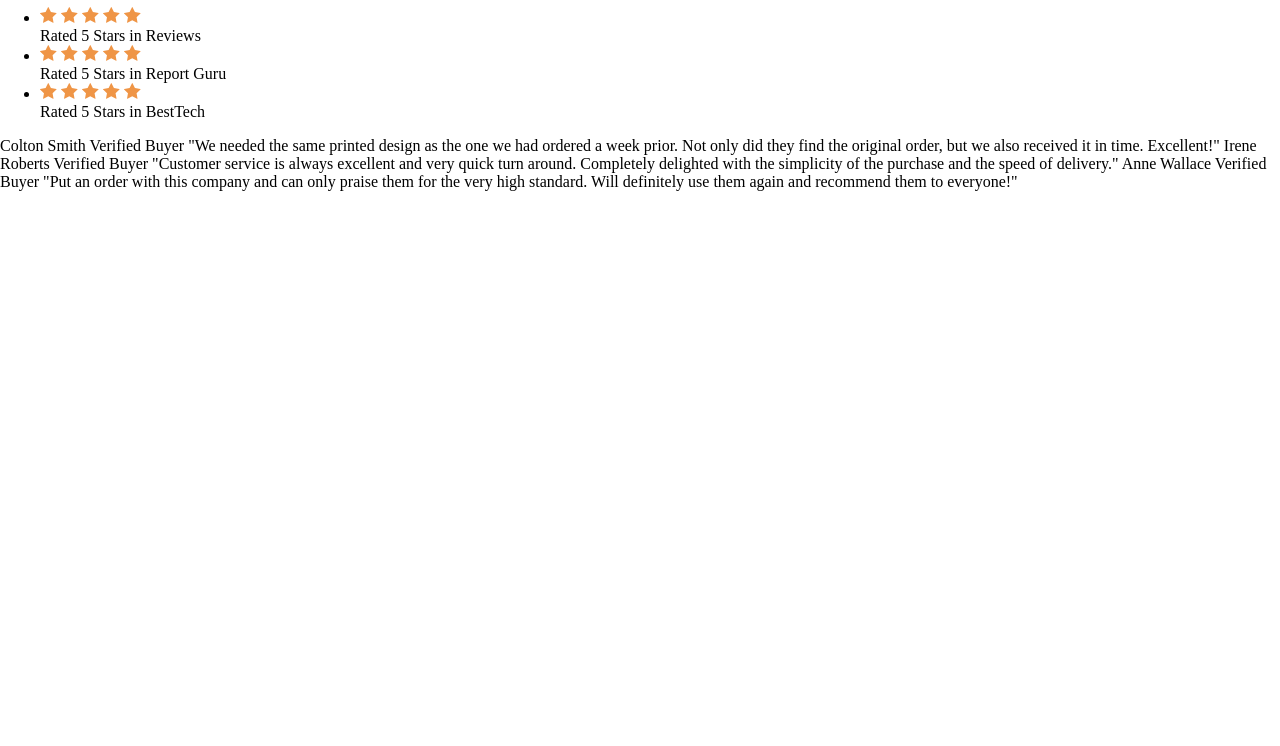
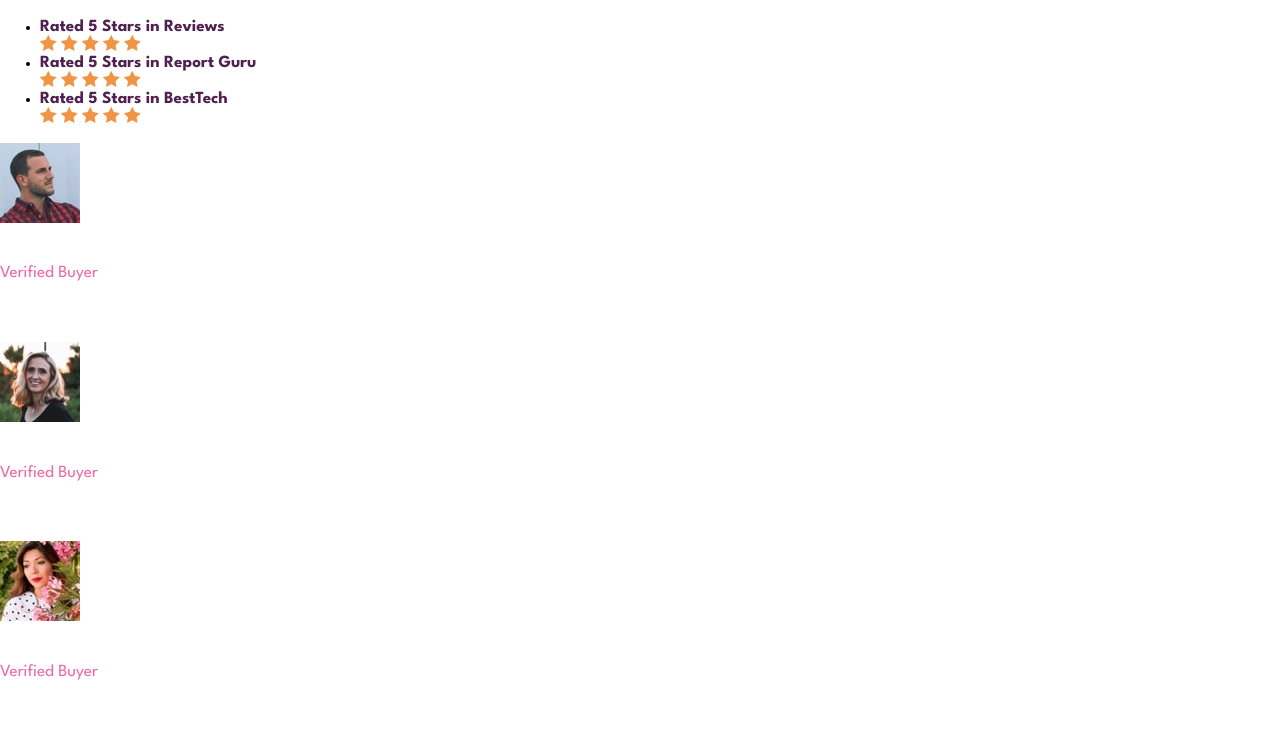
Before and after one commit to radektomasek/fm-social-proof-section, a website built with Parcel: page index.html in a window 1280 px wide. Shown: the part 54-800 px from the top of the page. Built offline with nearby package versions, Linux system fonts and the light colour scheme.

Commit message:
Extended the HTML structure + added more styling (variables, sizes, colors, etc.)

```diff
--- a/index.html
+++ b/index.html
@@ -20,70 +20,97 @@
             See what our satisfied customers are saying about our services.</p>
     </section>
     <section class="review">
-        <ul>
-            <li>
-                <div>
-                    <div>
+        <ul class="review__items">
+            <li class="review__item">
+                <h2 class="review__title">Rated 5 Stars in Reviews</h2>
+                <div class="review__score">
                     <img src="./assets/icon-star.svg" alt="">
                     <img src="./assets/icon-star.svg" alt="">
                     <img src="./assets/icon-star.svg" alt="">
                     <img src="./assets/icon-star.svg" alt="">
                     <img src="./assets/icon-star.svg" alt="">
                 </div>
-                    <p>Rated 5 Stars in Reviews</p>
-                </div>
             </li>
-            <li>
-                <div>
+            <li class="review__item">
+                <h2 class="review__title">Rated 5 Stars in Report Guru</h2>
+                <div class="review__score">
                     <img src="./assets/icon-star.svg" alt="">
                     <img src="./assets/icon-star.svg" alt="">
                     <img src="./assets/icon-star.svg" alt="">
                     <img src="./assets/icon-star.svg" alt="">
                     <img src="./assets/icon-star.svg" alt="">
-                    <p>Rated 5 Stars in Report Guru</p>
+
                 </div>
             </li>
-            <li>
-                <div>
+            <li class="review__item">
+                <h2 class="review__title">Rated 5 Stars in BestTech</h2>
+                <div class="review__score">
                     <img src="./assets/icon-star.svg" alt="">
                     <img src="./assets/icon-star.svg" alt="">
                     <img src="./assets/icon-star.svg" alt="">
                     <img src="./assets/icon-star.svg" alt="">
                     <img src="./assets/icon-star.svg" alt="">
-                    <p>Rated 5 Stars in BestTech</p>
                 </div>
             </li>
         </ul>
     </section>
     <section class="testemonial">
         <div class="card">
-            <div class="card__heading">
-
+            <div class="card__profile profile">
+                <div class="profile__illustration">
+                    <img src="./assets/image-colton.jpg" alt="Colton Smith's Profile Picture">
                 </div>
-            <div class="card__quote">
-
+                <div class="profile__name">
+                    <h3>Colton Smith</h3>
+                    <h4>Verified Buyer</h4>
                 </div>
             </div>
-
-
+            <blockquote class="card__quotation"
+                cite="https://www.frontendmentor.io/challenges/social-proof-section-6e0qTv_bA">
+                <p>
+                    &quot;We needed the same printed design as the one we had ordered a week prior.
+                    Not only did they find the original order, but we also received it in time.
+                    Excellent!&quot;
+                </p>
+            </blockquote>
+        </div>
+        <div class="card">
+            <div class="card__profile profile">
+                <div class="profile__illustration">
+                    <img src="./assets/image-irene.jpg" alt="Irene Roberts's Profile Picture">
+                </div>
+                <div class="profile__name">
+                    <h3>Irene Roberts</h3>
+                    <h4>Verified Buyer</h4>
+                </div>
+            </div>
+            <blockquote class="card__quotation"
+                cite="https://www.frontendmentor.io/challenges/social-proof-section-6e0qTv_bA">
+                <p>
+                    &quot;Customer service is always excellent and very quick turn around. Completely
+                    delighted with the simplicity of the purchase and the speed of delivery.&quot;
+                </p>
+            </blockquote>
+        </div>
+        <div class="card">
+            <div class="card__profile profile">
+                <div class="profile__illustration">
+                    <img src="./assets/image-anne.jpg" alt="Anne Wallace's Profile Picture">
+                </div>
+                <div class="profile__name">
+                    <h3>Anne Wallace</h3>
+                    <h4>Verified Buyer</h4>
+                </div>
+            </div>
+            <blockquote class="card__quotation"
+                cite="https://www.frontendmentor.io/challenges/social-proof-section-6e0qTv_bA">
+                <p>
+                    &quot;Put an order with this company and can only praise them for the very high
+                    standard. Will definitely use them again and recommend them to everyone!&quot;
+                </p>
+            </blockquote>
+        </div>
     </section>
-
-
-    Colton Smith
-    Verified Buyer
-    "We needed the same printed design as the one we had ordered a week prior.
-    Not only did they find the original order, but we also received it in time.
-    Excellent!"
-
-    Irene Roberts
-    Verified Buyer
-    "Customer service is always excellent and very quick turn around. Completely
-    delighted with the simplicity of the purchase and the speed of delivery."
-
-    Anne Wallace
-    Verified Buyer
-    "Put an order with this company and can only praise them for the very high
-    standard. Will definitely use them again and recommend them to everyone!"
 </body>
 
 </html>
--- a/src/css/styles.css
+++ b/src/css/styles.css
@@ -1,3 +1,25 @@
+:root {
+    --dark-magenta-color: hsl(300, 43%, 22%);
+    --soft-pink-color: hsl(333, 80%, 67%);
+    --dark-grayish-magenta-color: hsl(303, 10%, 53%);
+    --light-grayish-magenta-color: hsl(300, 24%, 96%);
+    --white-color: hsl(0, 0%, 100%);
+
+    --main-heading-size: 2.5rem;
+    --main-heading-line: 0.8;
+    --main-heading-letter: -0.08931rem;
+
+    --card-heading-size: 1.0625rem;
+
+    --default-p-size: 1.1875rem;
+    --default-p-line: 1.31;
+    --default-p-letter: -0.03956rem;
+
+    --quot-p-size: 1.0625rem;
+    --quot-p-line: 1.29;
+    --quot-p-letter: -0.019rem;
+}
+
 html {
     box-sizing: border-box;
 }
@@ -17,3 +39,59 @@ p {
     margin: 0;
     padding: 0;
 }
+
+body {
+    font-family: 'League Spartan', sans-serif;
+}
+
+h1, h2, h3 {
+    font-family: inherit;
+    font-weight: 700;
+}
+
+h2, h3, h4 {
+    font-size: var(--card-heading-size);
+}
+
+h4 {
+    font-family: inherit;
+    font-weight: 400;
+}
+
+p {
+    font-family: inherit;
+    font-weight: 500;
+}
+
+h1 {
+    color: var(--dark-magenta-color);
+    font-size: var(--main-heading-size);
+    line-height: var(--main-heading-line);
+    letter-spacing: var(--main-heading-letter);
+}
+
+h2 {
+    color: var(--dark-magenta-color);
+}
+
+h3 {
+    color: var(--white-color);
+}
+
+h4 {
+    color: var(--soft-pink-color);
+}
+
+p {
+    color: var(--dark-grayish-magenta-color);
+    font-size: var(--default-p-size);
+    line-height: var(--default-p-line);
+    letter-spacing: var(--default-p-letter);
+}
+
+blockquote p {
+    color: var(--white-color);
+    font-size: var(--quot-p-size);
+    line-height: var(--quot-p-line);
+    letter-spacing: var(--quot-p-letter);
+}
```
Lines whose indentation alone changed are shown as unchanged.
